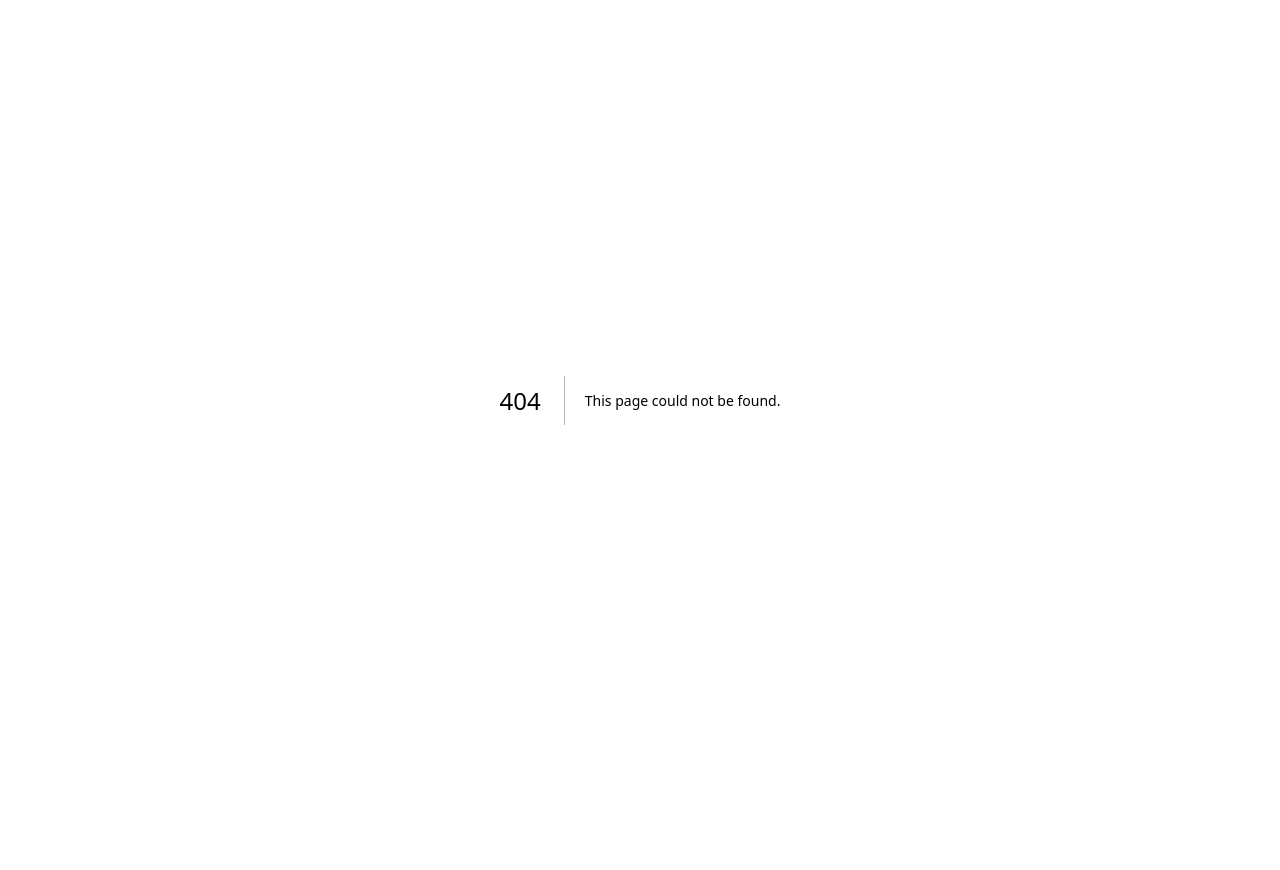
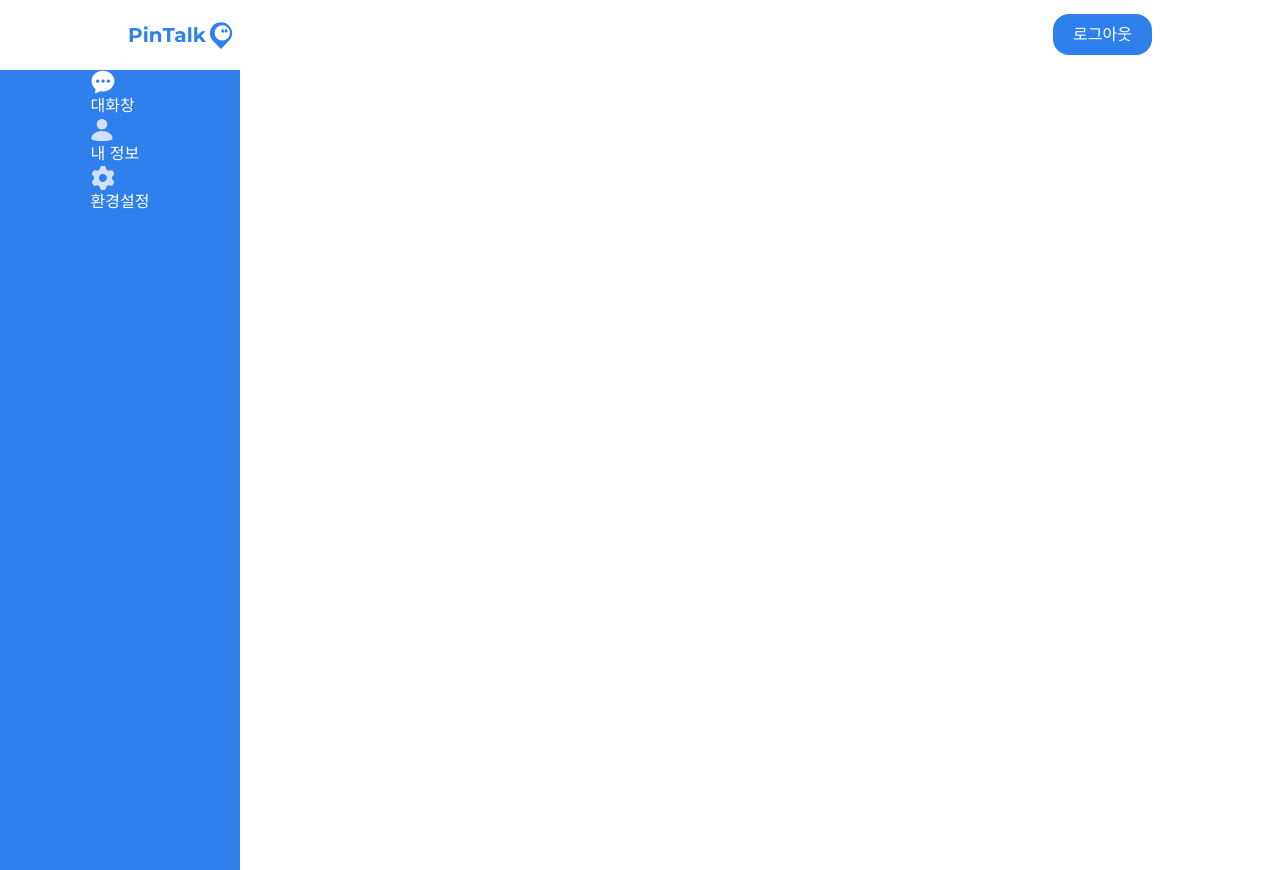
Before and after one commit to PI304/PinTalk-Front, a Next.js app: page /adminmain in a window 1280 px wide. Before the commit this address had no page. Before the commit the page ends 800 px from the top, so only its background shows below. Built offline with nearby package versions, Linux system fonts and the light colour scheme; a web font is replaced by a local one.

Commit message:
Feat: admin 메인 페이지

```diff
--- /dev/null
+++ b/components/adminMain/AdminMainPage.tsx
@@ -0,0 +1,3 @@
+export const AdminMainPage = () => {
+  return <></>;
+};
--- /dev/null
+++ b/components/adminMain/index.ts
@@ -0,0 +1 @@
+export * from './AdminMainPage';
--- /dev/null
+++ b/pages/adminmain.tsx
@@ -0,0 +1,15 @@
+import { ReactElement } from 'react';
+import { AdminMainPage } from '../components/adminMain/AdminMainPage';
+import { AdminLayout } from '../components/common/AdminLayout';
+
+export default function main() {
+  return (
+    <>
+      <AdminMainPage />
+    </>
+  );
+}
+
+main.getLayout = (page: ReactElement) => {
+  return <AdminLayout>{page}</AdminLayout>;
+};
```
